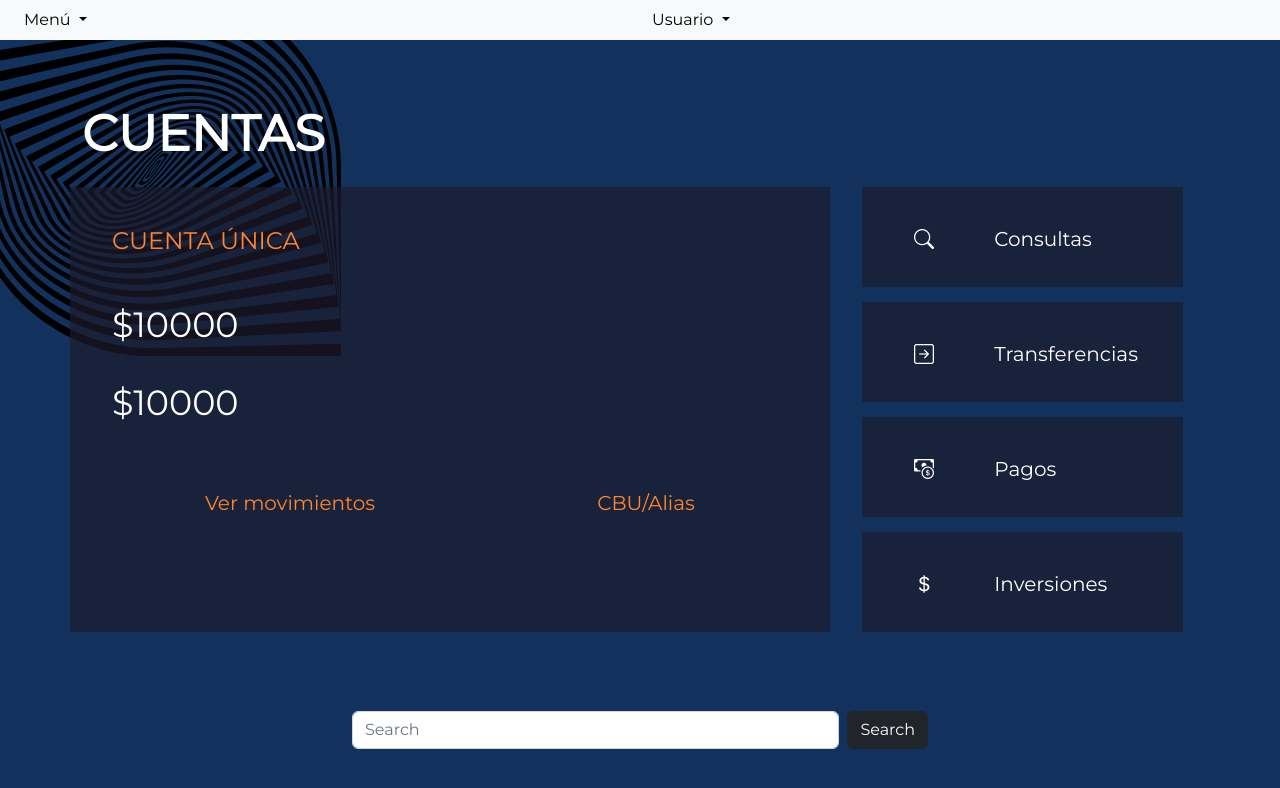
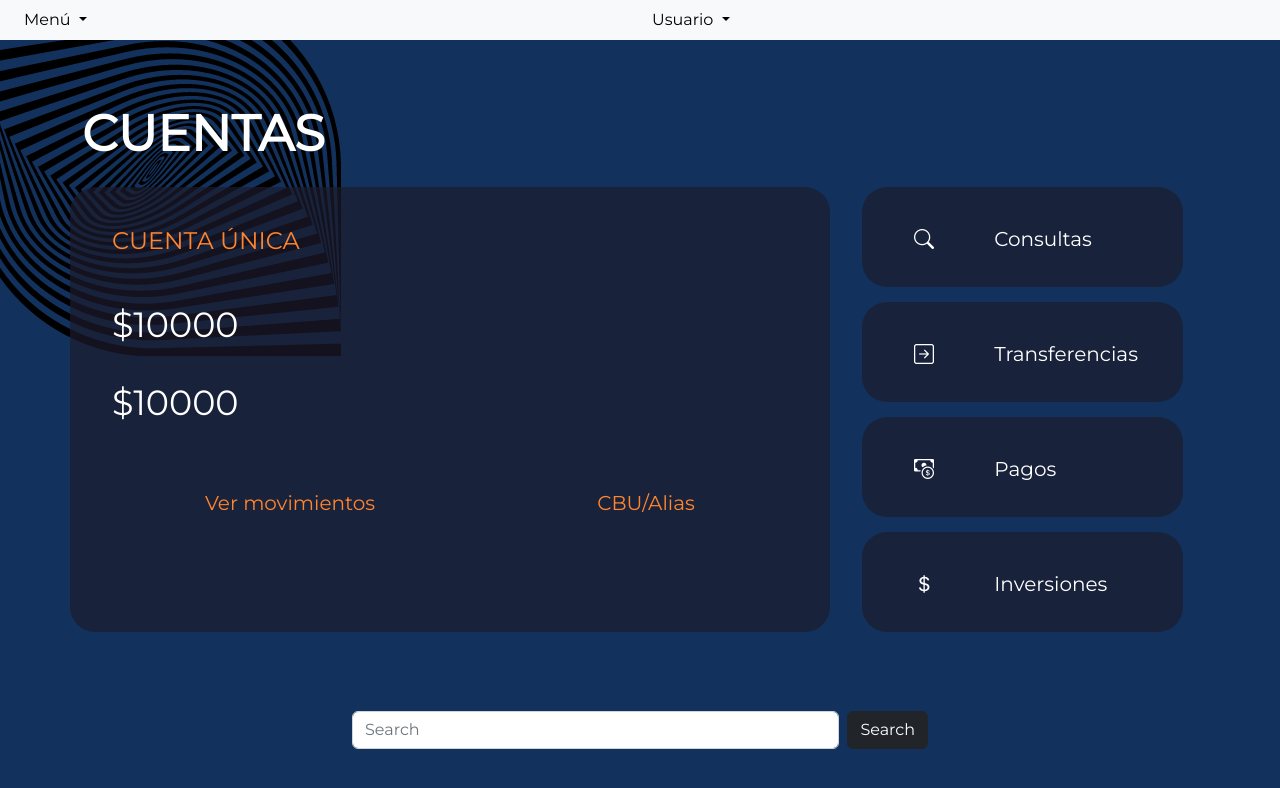
Before and after one commit to JuanICasareski/ITBANK--Com8--Grupo-1, a plain HTML site: page InicioCuentas-Marianella/index.html in a window 1280 px wide. Drawn offline with nearby package versions, Linux system fonts and the light colour scheme.

Commit message:
redondeo de bordes

```diff
--- a/InicioCuentas-Marianella/styles.css
+++ b/InicioCuentas-Marianella/styles.css
@@ -13,6 +13,7 @@ body
 }
 
 #cuentas{
+    border-radius: 25px;
     background-color: #1c1b2cae;
     margin-top: 15px;
     margin-bottom: 15px;
@@ -24,6 +25,7 @@ body
 }
 
 .services{
+    border-radius: 25px;
     padding: 40px;
     height: 100px;
     background-color: #1c1b2cae;
```
